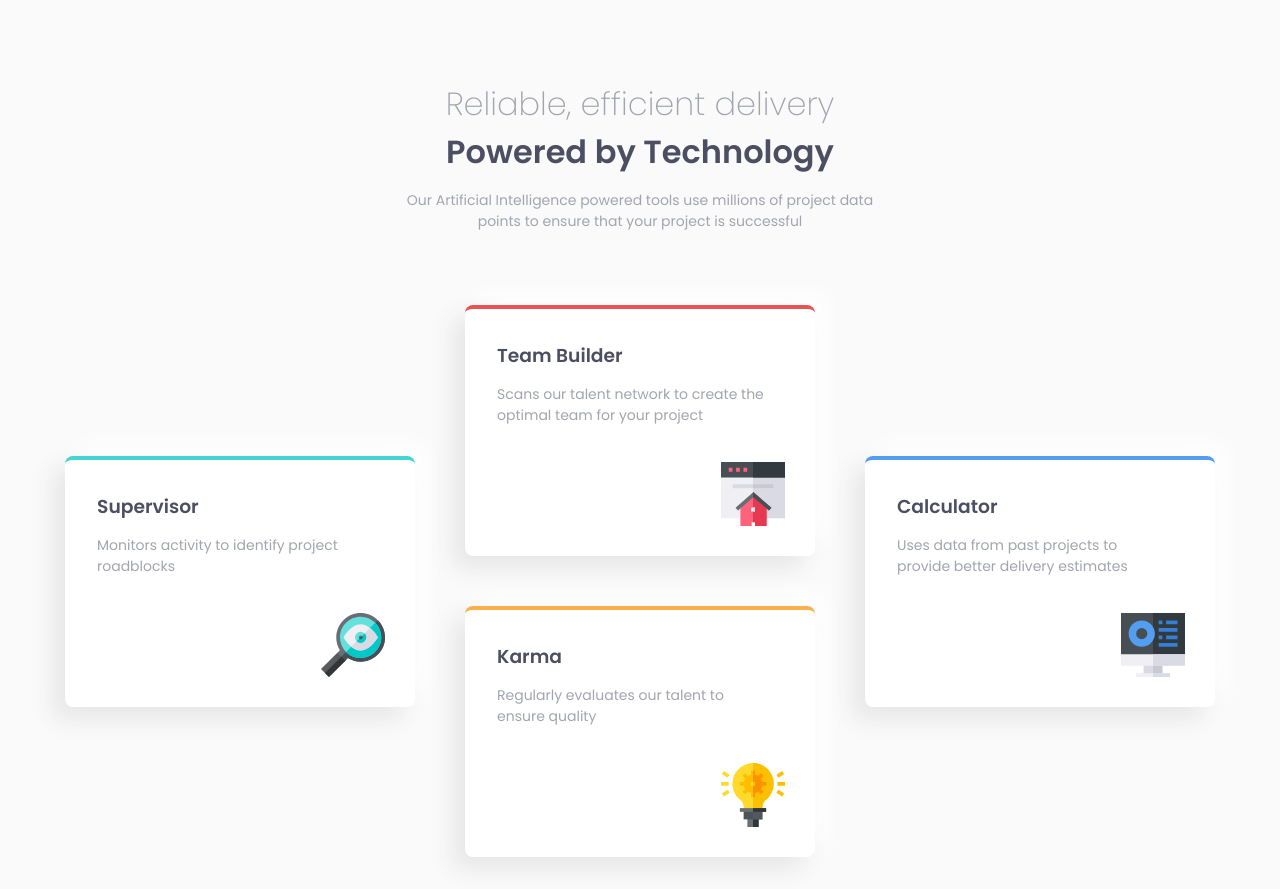
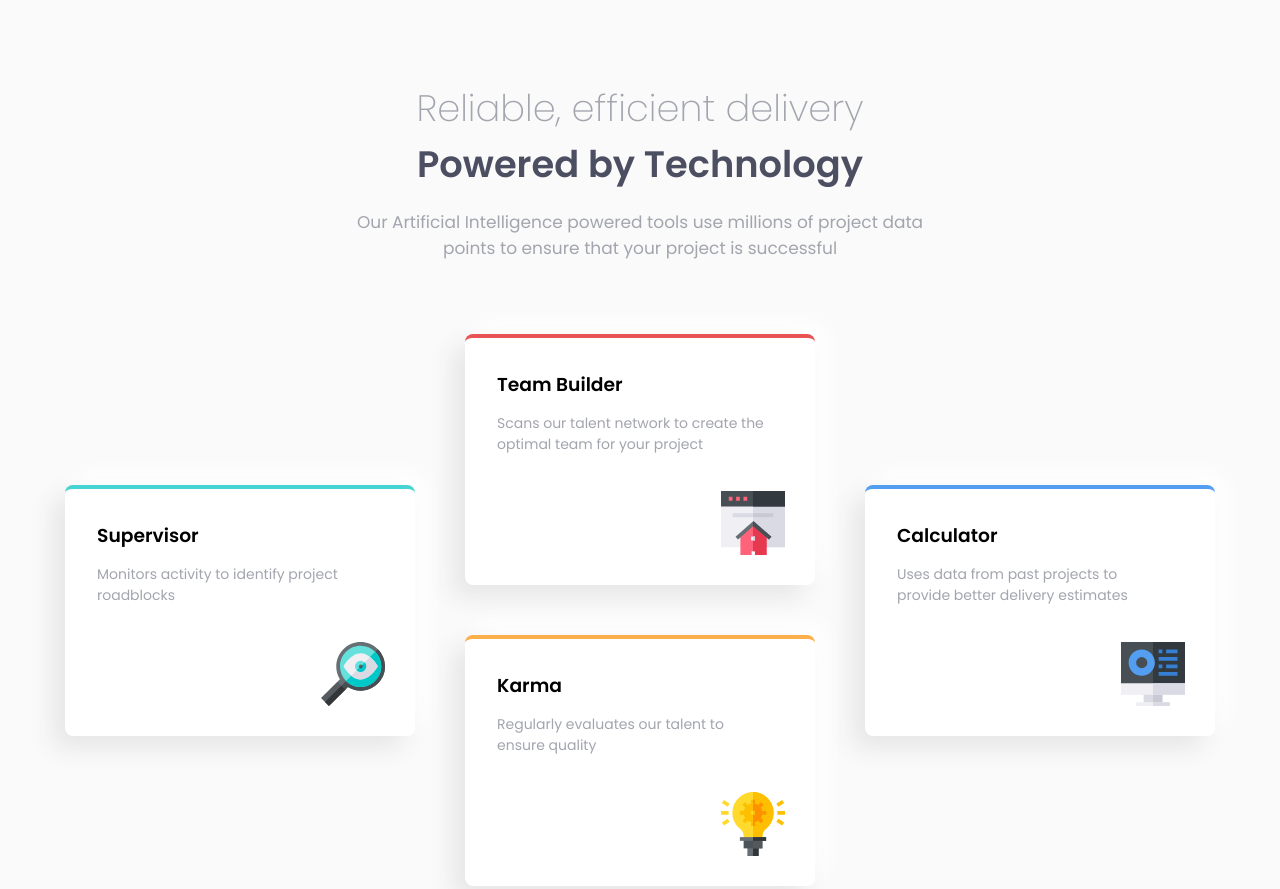
Before and after one commit to ashutoshbisoyi/frontend-mentor-four-card-featured-section, a plain HTML site: page index.html in a window 1280 px wide. Shown: the top 889 px of the page. Drawn offline with Linux system fonts and the light colour scheme.

Commit message:
Update styles.css

```diff
--- a/styles.css
+++ b/styles.css
@@ -1,4 +1,4 @@
-@import url('https://fonts.googleapis.com/css2?family=Poppins:wght@200;400;600&display=swap');
+@import url('https://fonts.googleapis.com/css2?family=Poppins:wght@200;400;500;600&display=swap');
 
 *,
 *::after,
@@ -25,17 +25,20 @@ p {
 
 .featured-section header {
   text-align: center;
-  max-width: 500px;
+  max-width: 600px;
   margin: auto;
 }
 
 .featured-section header h1 {
   color: hsl(234, 12%, 34%);
-  font-size: 2em;
+  font-size: 2.3em;
 }
 .featured-section header h1.light {
   font-weight: 200;
   color: hsl(229, 6%, 66%);
+}
+.featured-section header p {
+  font-size: 17px;
 }
 
 .featured-section .container {
@@ -58,8 +61,9 @@ p {
   margin: 25px;
 }
 
-.featured-section .container .featured-card h3 {
+.featured-section .container .featured-card h2 {
   color: hsl(234, 12%, 34%);
+  font-weight: 500;
 }
 
 .featured-section .container .featured-card img {
```
